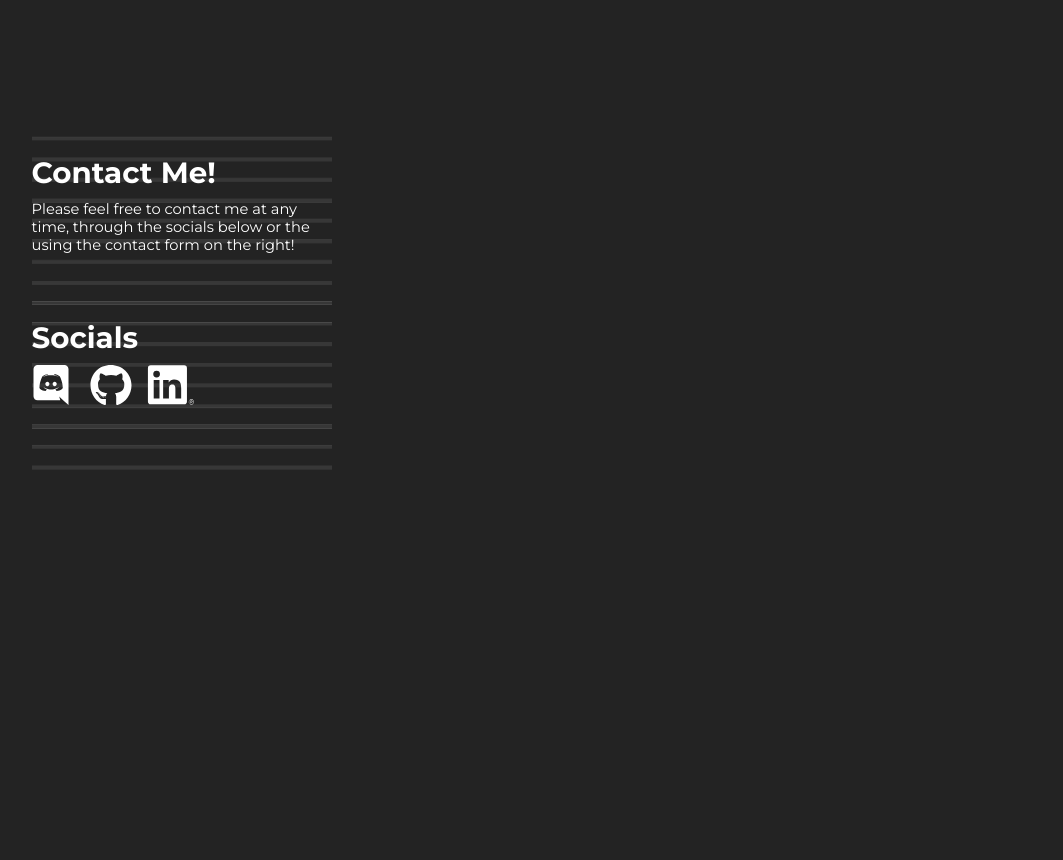
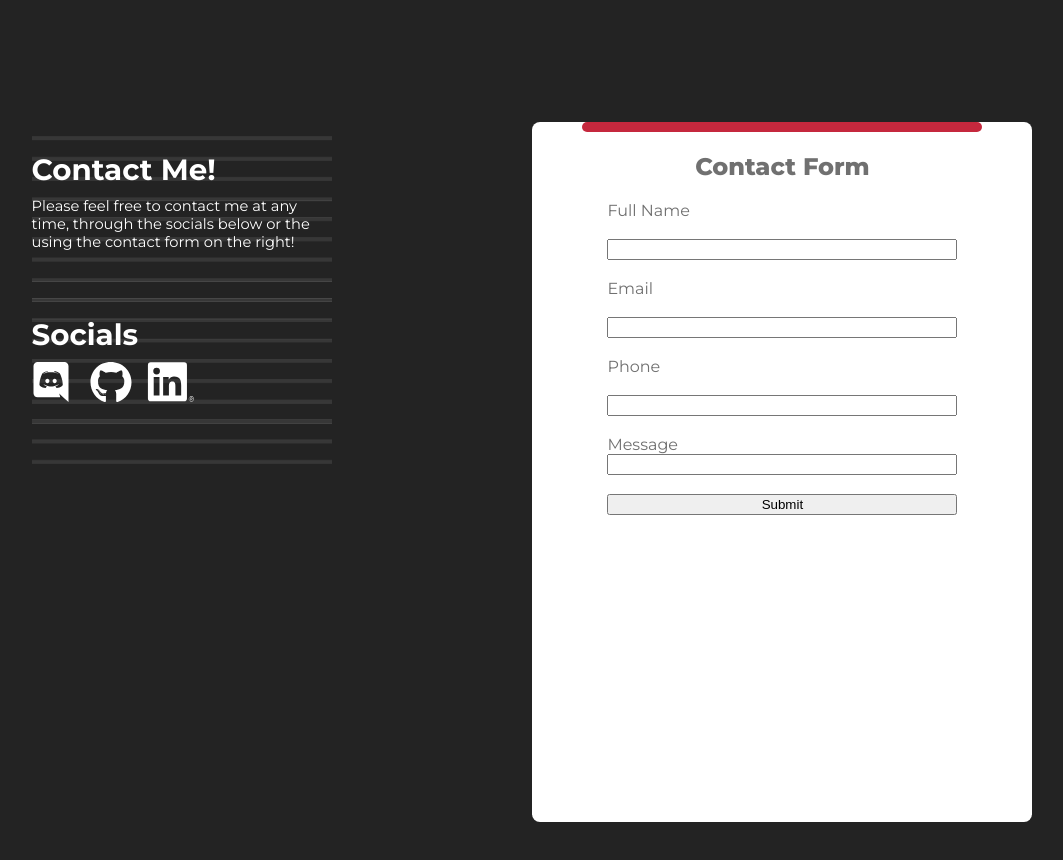
Before and after one commit to BlieNuckel/portfolioWebsite, a plain HTML site: page index.html in a window 1280 px wide. Shown: the part 1980-2840 px from the top of the page, without its empty margins (58-1121 px from the left). Before the commit the page ends 2592 px from the top, so only its background shows below. Drawn offline with Linux system fonts and the light colour scheme.

Commit message:
started contact form

```diff
--- a/css/main.css
+++ b/css/main.css
@@ -65,7 +65,6 @@ nav a {
 .about div h1 {
     color: #C5283D;
     margin: 0;
-    margin-block: none;
     margin-bottom: 10px;
     margin-top: 100px;
     font-size: 55pt;
@@ -231,6 +230,8 @@ nav a {
 
 .contact {
     display: flex;
+    justify-content: space-between;
+    padding-right: 100px;
 }
 
 /* ---------------------------------- LEFT ---------------------------------- */
@@ -293,7 +294,45 @@ nav a {
 .contact .right {
     display: flex;
     flex-flow: column nowrap;
+    align-items: center;
+
+    height: 700px;
+    width: 500px;
+
+    background-color: white;
+    border-radius: 8px;
 }
+
+.right .top-border {
+    height: 10px;
+    width: 80%;
+    background-color: #C5283D;
+    border-radius: 5px;
+}
+
+.right .contact-form-title {
+    color: #707070;
+    font-weight: 800;
+}
+
+.right .contact-form {
+    display: flex;
+    flex-flow: column nowrap;
+    width: 70%;
+    color: #707070;
+}
+
+.right .contact-form input {}
+
+.right .full-name {}
+
+.right .email {}
+
+.right .phone {}
+
+.right .message {}
+
+.right .submit-button {}
 
 /* -------------------------------------------------------------------------- */
 /*                                MISC CLASSES                                */
--- a/index.html
+++ b/index.html
@@ -140,7 +140,19 @@
                 </div>
             </div>
             <div class="right">
-
+                <div class="top-border"></div>
+                <h2 class="contact-form-title">Contact Form</h2>
+                <form class="contact-form">
+                    <label for="fullname">Full Name</label><br>
+                    <input type="text" name="fullname" id="fullname"><br>
+                    <label for="email">Email</label><br>
+                    <input type="email" name="email" id="email"><br>
+                    <label for="phone">Phone</label><br>
+                    <input type="tel" name="phone" id="phone"><br>
+                    <label for="message">Message</label>
+                    <input type="text" name="message" id="message"><br>
+                    <input type="submit" name="submit" id="submit">
+                </form>
             </div>
         </div>
     </main>
```
